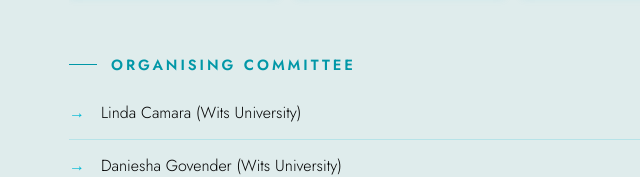
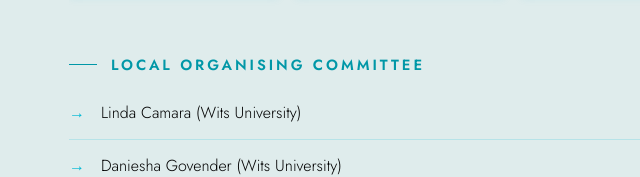
Before and after one commit to ai-uncertainty-workshop/2026, a plain HTML site: page docs/index.html in a window 1280 px wide. Shown: the part 3687-3864 px from the top of the page, 3-643 px from the left. Drawn offline with nearby package versions, Linux system fonts and the light colour scheme.

Commit message:
Update index.html

```diff
--- a/docs/index.html
+++ b/docs/index.html
@@ -719,7 +719,7 @@
     </div>
 
     <div style="margin-top:40px;">
-      <div class="section-label" style="margin-bottom:10px;">Organising Committee</div>
+      <div class="section-label" style="margin-bottom:10px;">Local Organising Committee</div>
       <ul class="apps-list">
         <li>Linda Camara (Wits University)</li>
         <li>Daniesha Govender (Wits University)</li>
```
